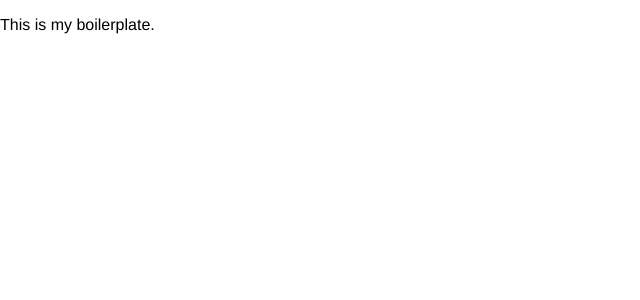
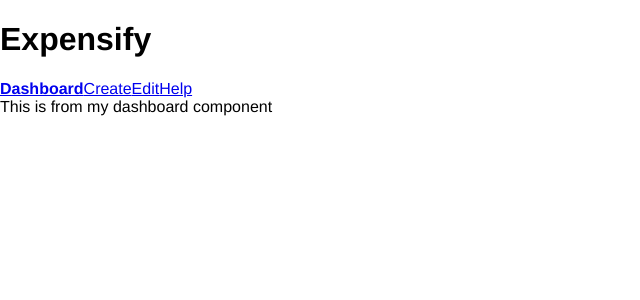
Before and after one commit to grovejt/react-expensify-tutorial, a React (Create React App) app: page / in a window 1280 px wide. Shown: the top 300 px of the page, without its empty margins (0-640 px from the left). Built offline with nearby package versions, Linux system fonts and the light colour scheme.

Commit message:
Add initial routes and nav links

```diff
--- a/package.json
+++ b/package.json
@@ -1,5 +1,5 @@
 {
-  "name": "boilerplate",
+  "name": "expensify",
   "version": "0.1.0",
   "private": true,
   "dependencies": {
@@ -10,6 +10,7 @@
     "react": "^16.12.0",
     "react-dom": "^16.12.0",
     "react-modal": "^3.11.1",
+    "react-router-dom": "^5.1.2",
     "react-scripts": "3.3.0"
   },
   "scripts": {
--- a/public/index.html
+++ b/public/index.html
@@ -23,7 +23,7 @@
       work correctly both with client-side routing and a non-root public URL.
       Learn how to configure a non-root public URL by running `npm run build`.
     -->
-    <title>Boilerplate</title>
+    <title>Expensify</title>
   </head>
   <body>
     <noscript>You need to enable JavaScript to run this app.</noscript>
--- a/src/index.js
+++ b/src/index.js
@@ -1,10 +1,54 @@
 import React from "react";
 import ReactDOM from "react-dom";
+import { BrowserRouter, Route, Switch, Link, NavLink } from "react-router-dom";
 import "./index.css";
 import App from "./App";
 import * as serviceWorker from "./serviceWorker";
 
-ReactDOM.render(<App />, document.getElementById("root"));
+const ExpenseDashboardPage = () => <div>This is from my dashboard component</div>;
+const AddExpensePage = () => <div>This is from my add expense component</div>;
+const EditExpensePage = () => <div>Expense Page</div>;
+const AddHelpPage = () => <div>Help Page</div>;
+const NotFoundPage = () => (
+  <div>
+    404! <Link to="/">Go Home</Link>
+  </div>
+);
+
+const Header = () => (
+  <header>
+    <h1>Expensify</h1>
+    <NavLink to="/" activeClassName="is-active" exact={true}>
+      Dashboard
+    </NavLink>
+    <NavLink to="/create" activeClassName="is-active">
+      Create
+    </NavLink>
+    <NavLink to="/edit" activeClassName="is-active">
+      Edit
+    </NavLink>
+    <NavLink to="/help" activeClassName="is-active">
+      Help
+    </NavLink>
+  </header>
+);
+
+const routes = (
+  <BrowserRouter>
+    <div>
+      <Header />
+      <Switch>
+        <Route path="/" component={ExpenseDashboardPage} exact />
+        <Route path="/create" component={AddExpensePage} />
+        <Route path="/edit" component={EditExpensePage} />
+        <Route path="/help" component={AddHelpPage} />
+        <Route component={NotFoundPage} />
+      </Switch>
+    </div>
+  </BrowserRouter>
+);
+ReactDOM.render(routes, document.getElementById("root"));
+// ReactDOM.render(<App />, document.getElementById("root"));
 
 // If you want your app to work offline and load faster, you can change
 // unregister() to register() below. Note this comes with some pitfalls.
--- a/src/styles/base/_base.scss
+++ b/src/styles/base/_base.scss
@@ -15,3 +15,7 @@
 button:disabled {
   cursor: default;
 }
+
+.is-active {
+  font-weight: bold;
+}
```
Also changed, not shown: 2 other files (tests, documents, lock files or other folders).
